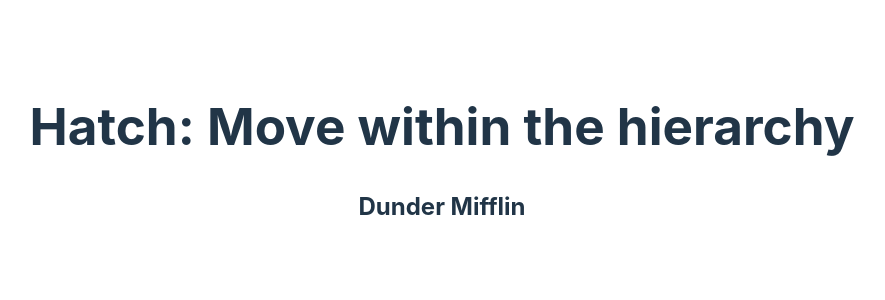
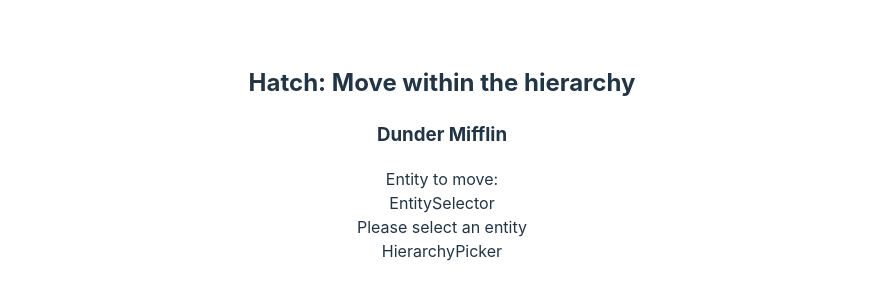
Before and after one commit to fwestling/work-sample-h, a React (Vite) app: page / in a window 1280 px wide. Shown: the part 246-546 px from the top of the page, without its empty margins (198-1083 px from the left). Built offline with nearby package versions, Linux system fonts and the light colour scheme; the HTML template or start-up script is replaced by a standard one.

Commit message:
:sparkles: feat: add api access hooks

```diff
--- a/src/App.tsx
+++ b/src/App.tsx
@@ -1,6 +1,9 @@
 import { useEffect, useState } from "react";
 import "./App.css";
 import client from "./api/sample-client";
+import EntitySelector from "./components/EntitySelector";
+import HierarchyPicker from "./components/HierarchyPicker";
+import Entity from "./data/Entity";
 import type { Organisation } from "./data/Hierarchy";
 
 function App() {
@@ -12,14 +15,28 @@
     setOrganisation(client.getOrganisation(organisationId));
   }, [organisationId]);
 
+  const [entity, setEntity] = useState<Entity | undefined>();
+
   return (
     <>
-			<h1>Hatch: Move within the hierarchy</h1>
+      <h2>Hatch: Move within the hierarchy</h2>
       {!organisation ? (
         <span>Organisation not defined</span>
       ) : (
         <div>
-					<h2>{organisation.name}</h2>
+          <h3>{organisation.name}</h3>
+          <span>Entity to move:</span>
+          <EntitySelector
+            onSelect={setEntity}
+            organisationId={organisation.id}
+          />
+          {!entity ? <span>Please select an entity</span> : null}
+
+          <HierarchyPicker
+            onClick={() => {}}
+            entityId={entity?.id}
+            organisationId={organisation.id}
+          />
         </div>
       )}
     </>
--- a/src/components/HierarchyPicker.tsx
+++ b/src/components/HierarchyPicker.tsx
@@ -5,7 +5,7 @@
   /** Organisation to be looking at */
   organisationId: Organisation["id"];
   /** Entity to be looking at */
-  entityId: Entity["id"];
+  entityId?: Entity["id"];
   /** Callback for when a part of the hierarchy is clicked */
   onClick: (level: HierarchyNode) => void;
 };
```
Also changed, not shown: src/api/hooks.ts (added, +56 -0 lines), 1 other file (tests, documents, lock files or other folders). Lines whose indentation alone changed are shown as unchanged.
